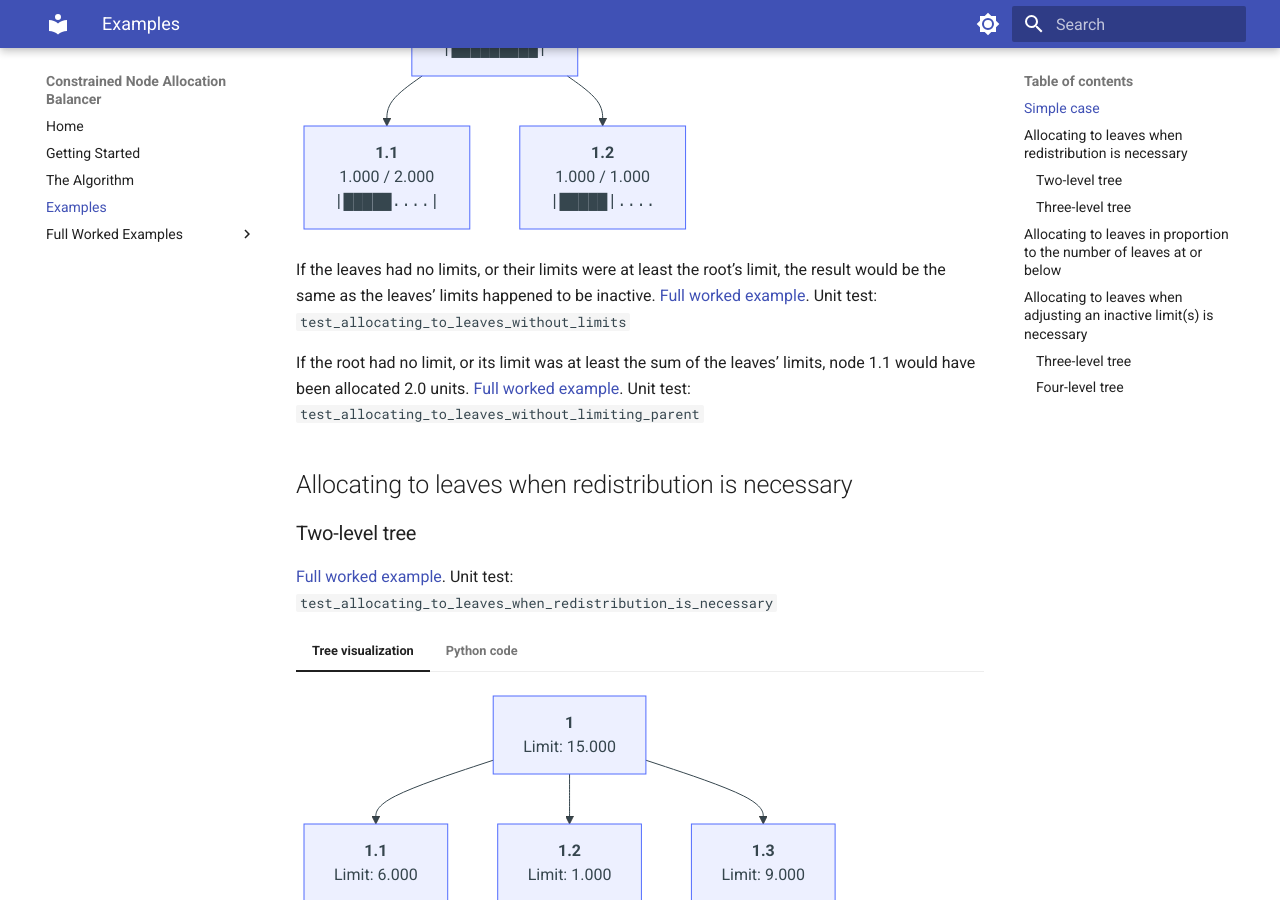
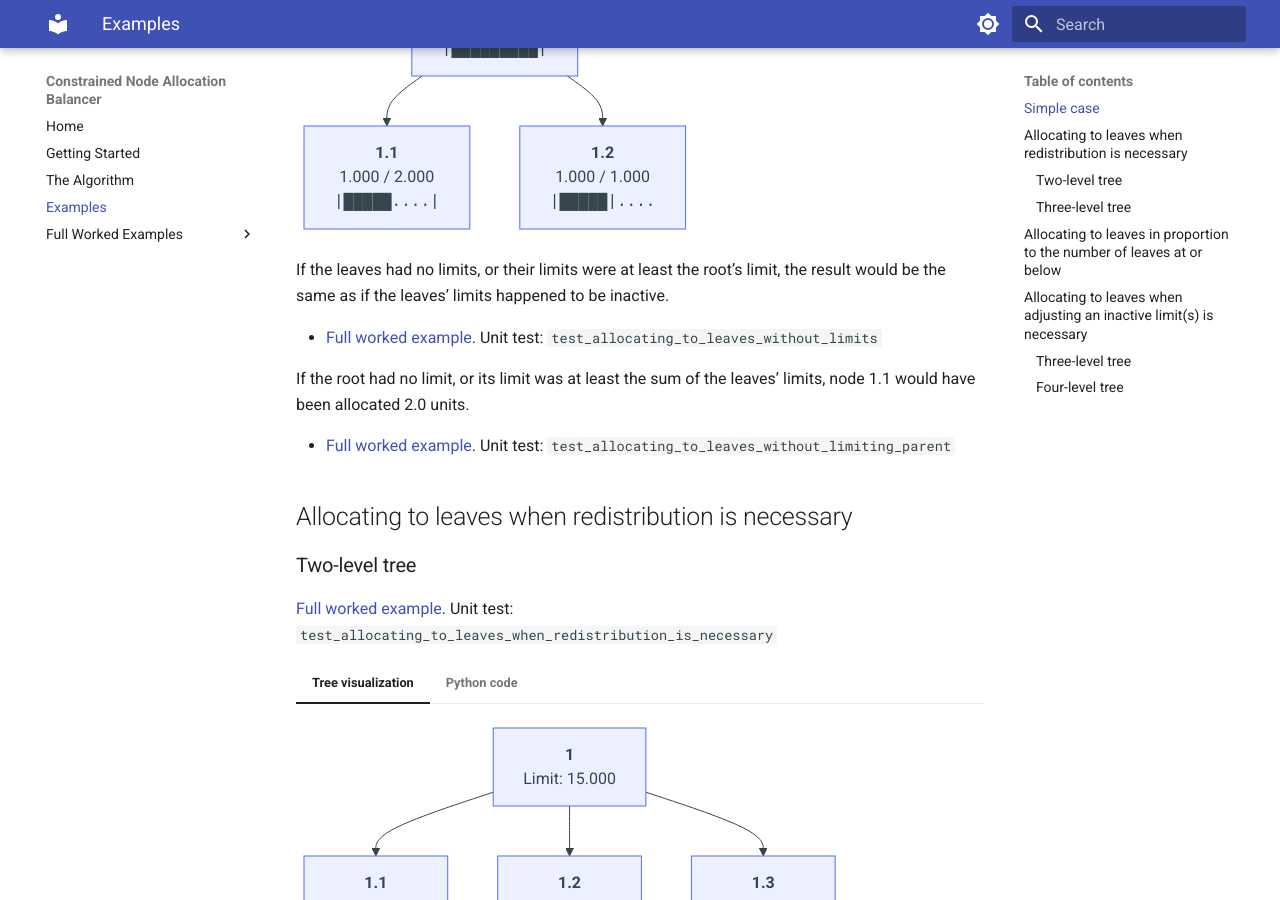
Before and after one commit to keeganmjgreen/constrained_node_allocation_balancer, an MkDocs documentation site: the page built from docs/examples.md, in a window 1280 px wide and 900 px high, scrolled down 898 px. Built offline with MkDocs 1.6.1 and Material for MkDocs 9.7.7, drawn with Linux system fonts in a browser that asks for light colours.

Commit message:
docs: minor formatting

````diff
--- a/docs/examples.md
+++ b/docs/examples.md
@@ -50,9 +50,13 @@ flowchart TD
     1 --> 1.2
 ```
 
-If the leaves had no limits, or their limits were at least the root's limit, the result would be the same as the leaves' limits happened to be inactive. [Full worked example](full_worked_examples/allocating_to_leaves_without_limits.md). Unit test: `test_allocating_to_leaves_without_limits`
+If the leaves had no limits, or their limits were at least the root's limit, the result would be the same as if the leaves' limits happened to be inactive.
 
-If the root had no limit, or its limit was at least the sum of the leaves' limits, node 1.1 would have been allocated 2.0 units. [Full worked example](full_worked_examples/allocating_to_leaves_without_limiting_parent.md). Unit test: `test_allocating_to_leaves_without_limiting_parent`
+- [Full worked example](full_worked_examples/allocating_to_leaves_without_limits.md). Unit test: `test_allocating_to_leaves_without_limits`
+
+If the root had no limit, or its limit was at least the sum of the leaves' limits, node 1.1 would have been allocated 2.0 units.
+
+- [Full worked example](full_worked_examples/allocating_to_leaves_without_limiting_parent.md). Unit test: `test_allocating_to_leaves_without_limiting_parent`
 
 
 ## Allocating to leaves when redistribution is necessary
````
